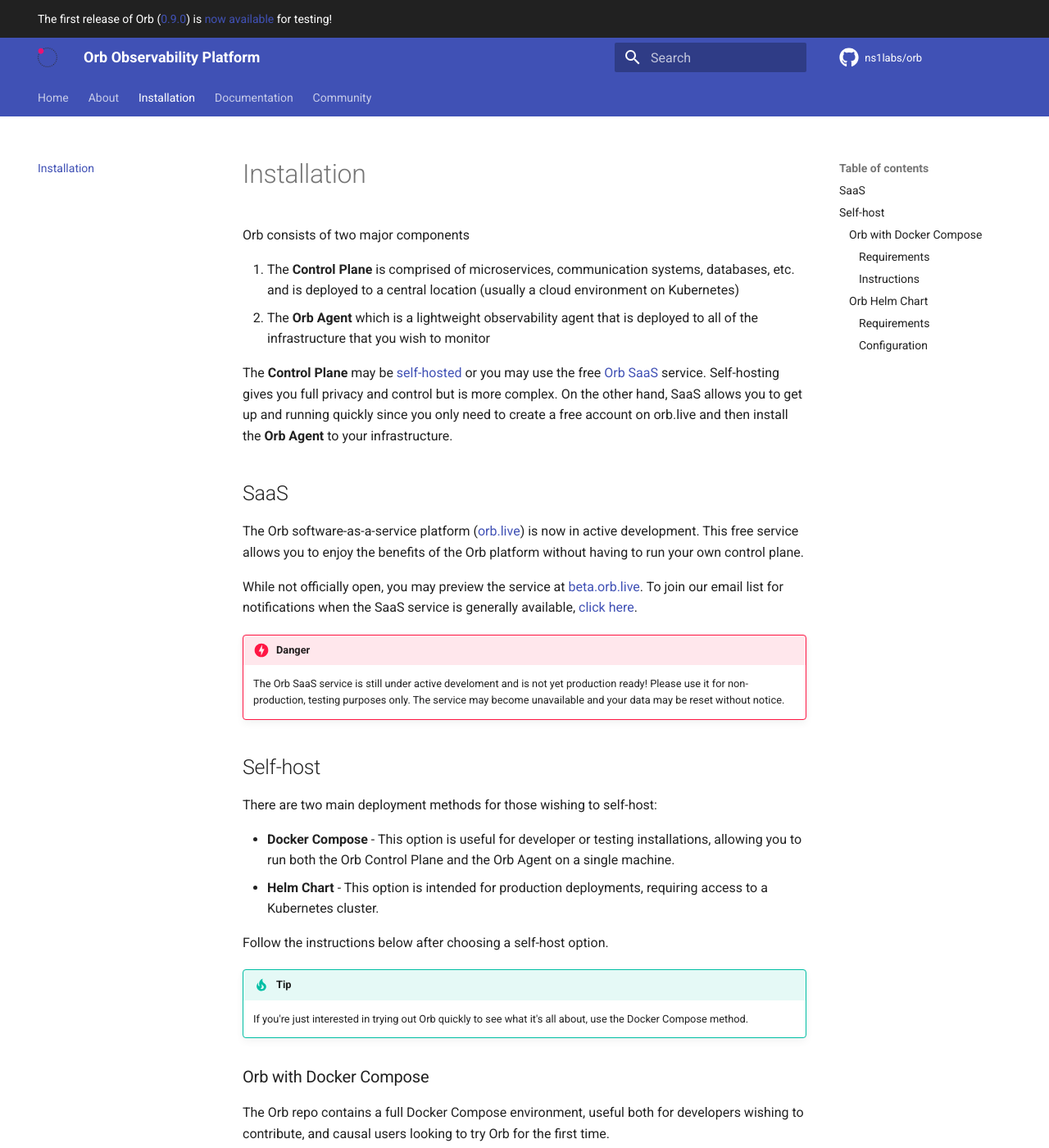
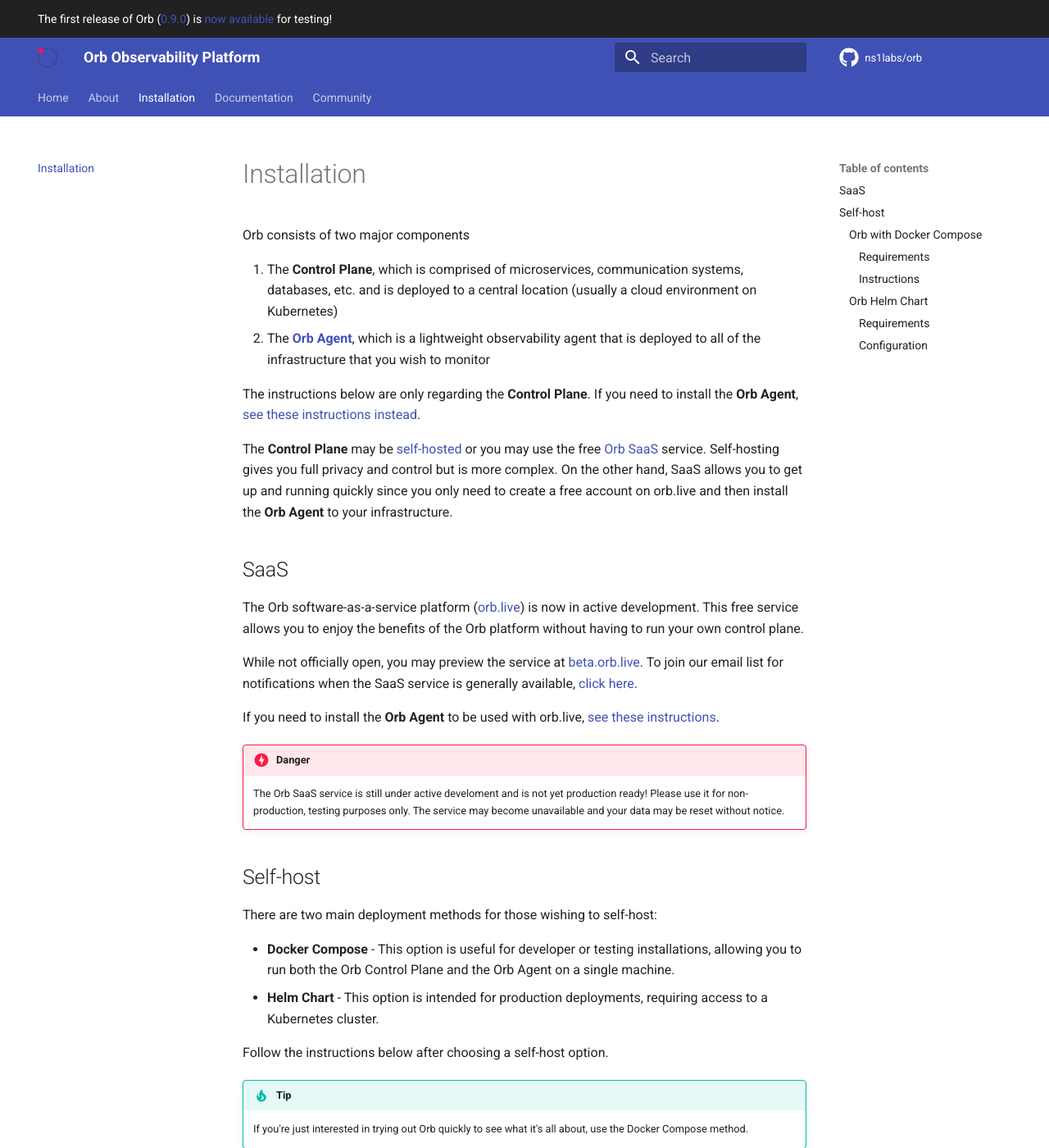
Before and after one commit to orb-community/orb-website, an MkDocs documentation site: the page built from docs/install.md, in a window 1280 px wide and 1400 px high. Shown: the whole window at 82% size. Built offline with MkDocs 1.6.1 and Material for MkDocs 9.7.7, drawn with Linux system fonts in a browser that asks for light colours; comment, search, counter and statistics services are not loaded.

Commit message:
agent docs

```diff
--- a/docs/install.md
+++ b/docs/install.md
@@ -1,8 +1,10 @@
 Orb consists of two major components
 
-1. The **Control Plane** is comprised of microservices, communication systems, databases, etc. and is deployed to a
+1. The **Control Plane**, which is comprised of microservices, communication systems, databases, etc. and is deployed to a
 central location (usually a cloud environment on Kubernetes)
-1. The **Orb Agent** which is a lightweight observability agent that is deployed to all of the infrastructure that you wish to monitor
+1. The **[Orb Agent](/docs/#running-orb-agent)**, which is a lightweight observability agent that is deployed to all of the infrastructure that you wish to monitor
+
+The instructions below are only regarding the **Control Plane**. If you need to install the **Orb Agent**, [see these instructions instead](/docs/#running-orb-agent).
 
 The **Control Plane** may be [self-hosted](#self-host) or you may use the free [Orb SaaS](#saas) service. Self-hosting gives you full privacy and control but is more complex.
 On the other hand, SaaS allows you to get up and running quickly since you only need to create a free account on orb.live and then install the **Orb Agent** to your infrastructure.
@@ -13,6 +15,8 @@
 
 While not officially open, you may preview the service at [beta.orb.live](http://beta.orb.live). To join our email list for notifications when the SaaS service
 is generally available, [click here](https://resources.ns1.com/get-orb-updates).
+
+If you need to install the **Orb Agent** to be used with orb.live, [see these instructions](/docs/#running-orb-agent).
 
 !!! danger
 
```
